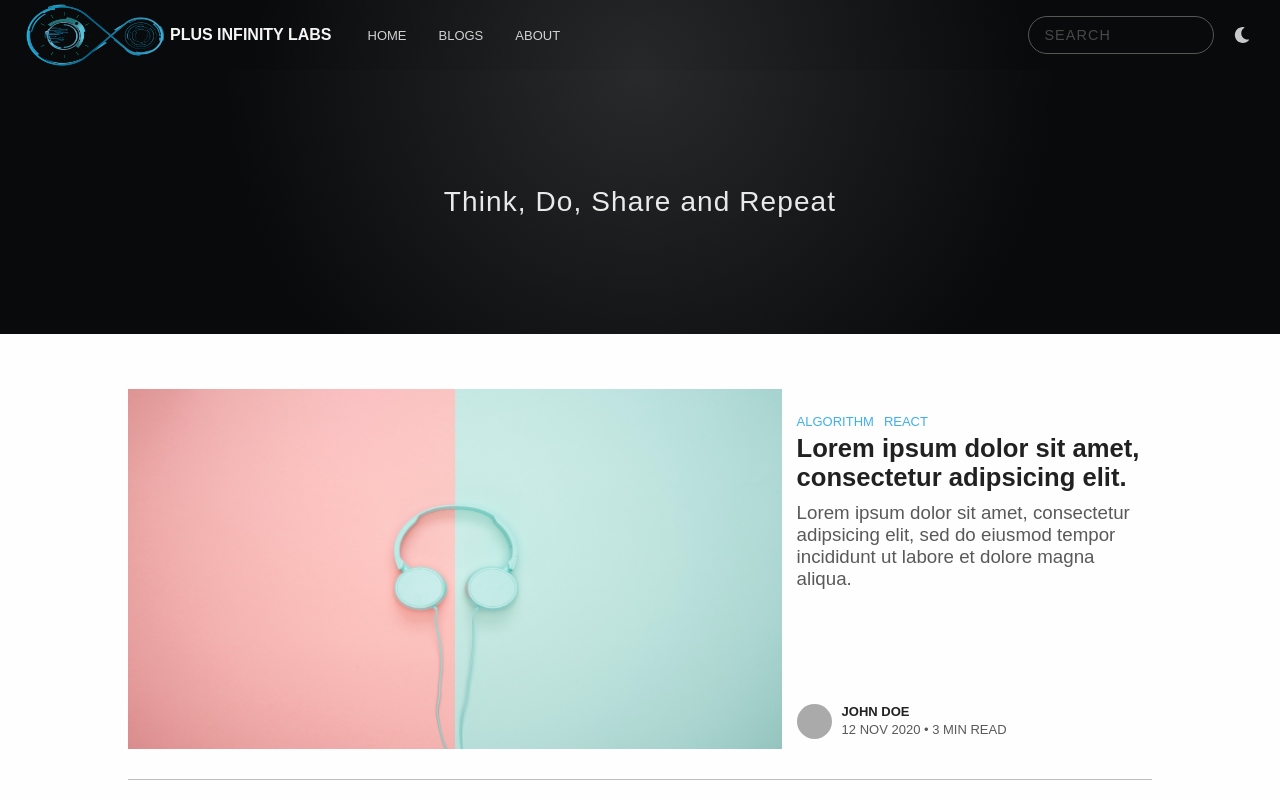
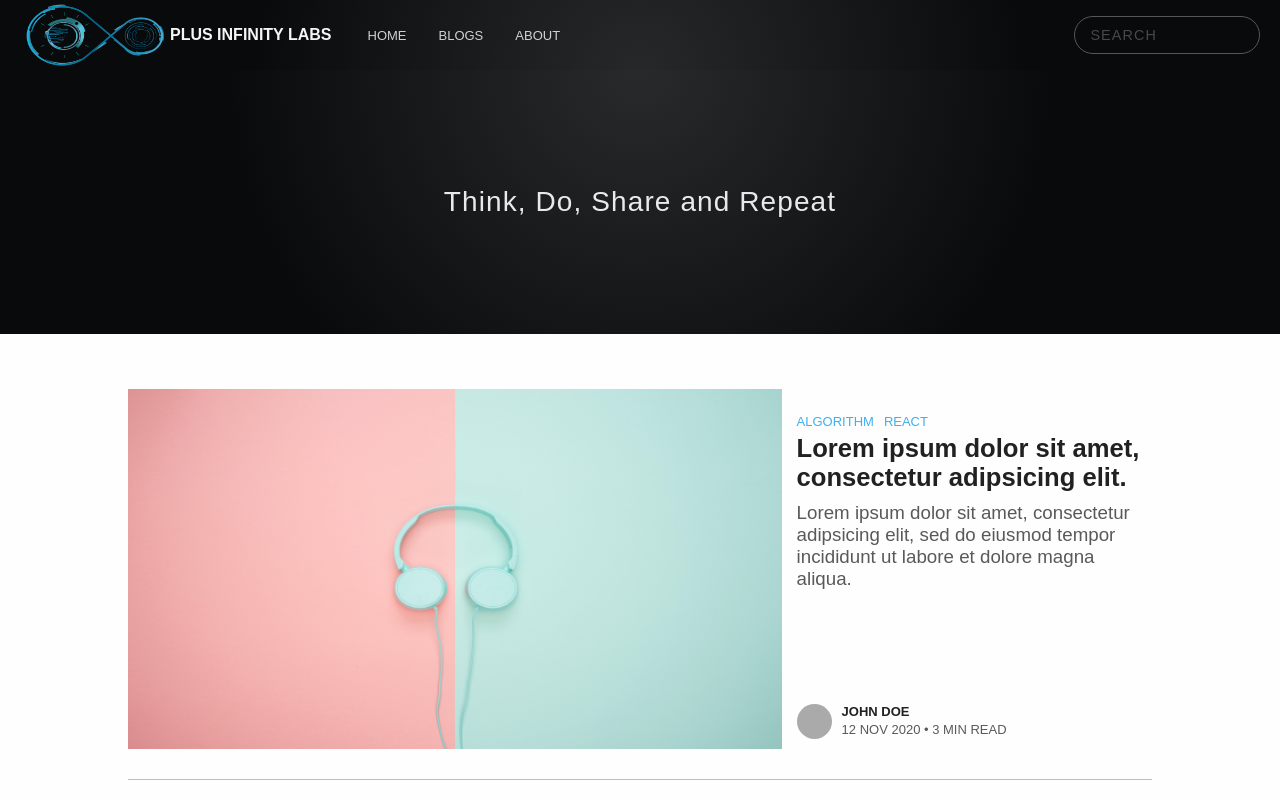
Before and after one commit to GowshikPrabhu/pi-labs-blog, a React (Create React App) app in the folder client/: page / in a window 1280 px wide. Shown: the top 800 px of the page. Built offline with nearby package versions, Linux system fonts and the light colour scheme; a web font is replaced by a local one.

Commit message:
update header and remove theme mode toggle icon

```diff
--- a/client/src/components/Header/Header.js
+++ b/client/src/components/Header/Header.js
@@ -1,14 +1,14 @@
-import React, { useContext, useState } from 'react';
+import React, { useState } from 'react';
 import './Header.css';
 import { FontAwesomeIcon } from '@fortawesome/react-fontawesome';
-import { faBars, faMoon, faSun } from '@fortawesome/free-solid-svg-icons';
+import { faBars } from '@fortawesome/free-solid-svg-icons';
 import { Link } from 'react-router-dom';
-import { ThemeContext } from '../../context/ThemeContext';
+// import { ThemeContext } from '../../context/ThemeContext';
 
 const Header = () => {
   const [navMenu, setNavMenu] = useState('');
   const [searchValue, setSearchValue] = useState('');
-  const { themeMode, setTheme } = useContext(ThemeContext);
+  // const { themeMode, setTheme } = useContext(ThemeContext);
 
   const toggleMenu = () => {
     if (navMenu === '') {
@@ -19,13 +19,13 @@ const Header = () => {
   };
   const onChangeSearch = (e) => setSearchValue(e.target.value);
 
-  const toggleTheme = () => {
-    if (themeMode === 'light') {
-      setTheme('dark');
-    } else if (themeMode === 'dark') {
-      setTheme('light');
-    }
-  };
+  // const toggleTheme = () => {
+  //   if (themeMode === 'light') {
+  //     setTheme('dark');
+  //   } else if (themeMode === 'dark') {
+  //     setTheme('light');
+  //   }
+  // };
 
   return (
     <nav>
@@ -70,7 +70,7 @@ const Header = () => {
               onSubmit={() => console.log(searchValue)}
             />
           </div>
-          {themeMode === 'light' ? (
+          {/* {themeMode === 'light' ? (
             <FontAwesomeIcon
               icon={faMoon}
               className='nav-theme-toggle'
@@ -82,7 +82,7 @@ const Header = () => {
               className='nav-theme-toggle'
               onClick={toggleTheme}
             />
-          )}
+          )} */}
         </div>
       </div>
     </nav>
```
